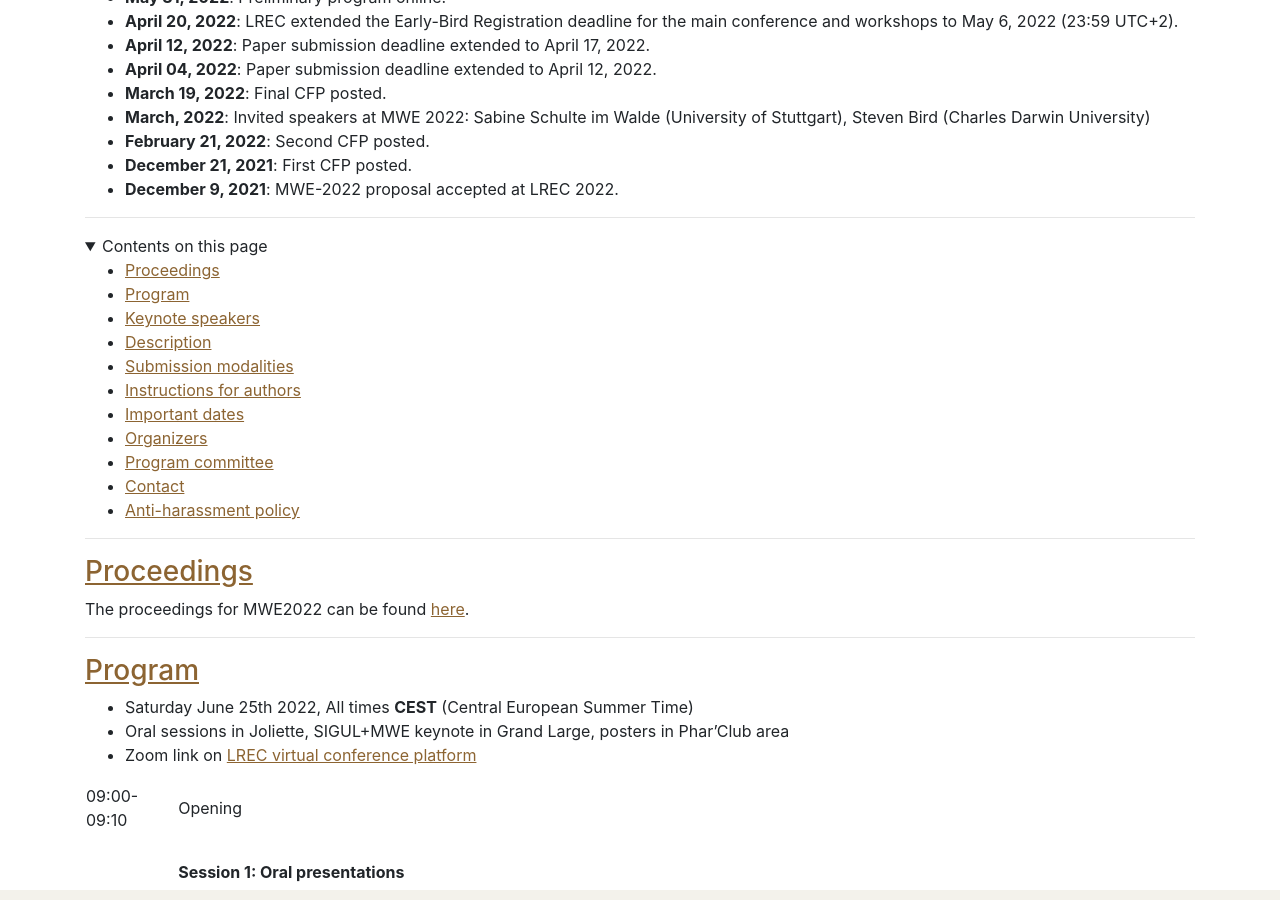
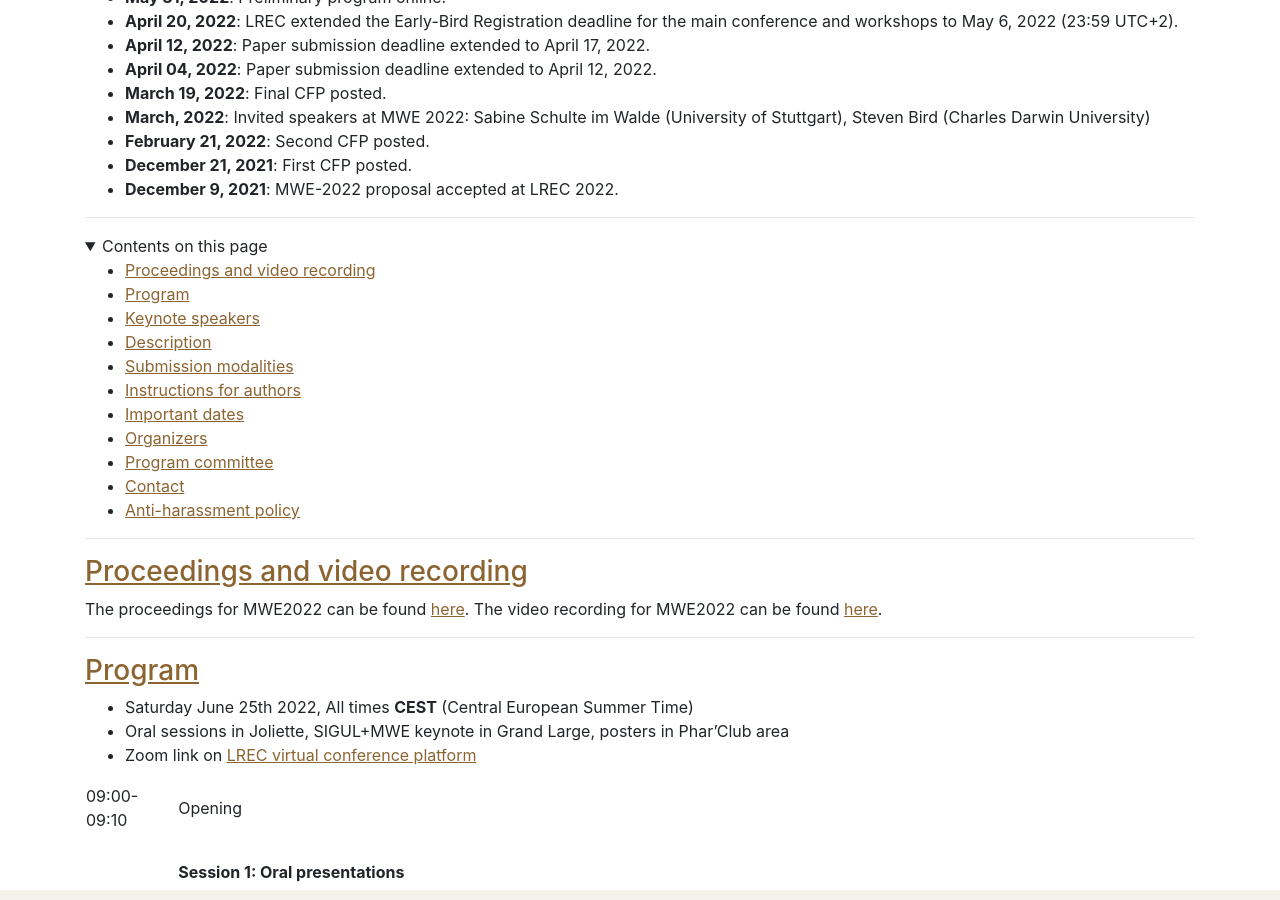
Before and after one commit to multiword/multiword.github.io, a Jekyll site: the page built from mwe2022/index.md, in a window 1280 px wide and 900 px high, scrolled down 418 px. Built offline with Jekyll 4.4.1, drawn with Linux system fonts in a browser that asks for light colours; comment, search, counter and statistics services are not loaded.

Commit message:
Add a link to the video recording of the workshop

```diff
--- a/mwe2022/index.md
+++ b/mwe2022/index.md
@@ -34,7 +34,7 @@ Special Interest Group on the Lexicon ([SIGLEX](http://www.siglex.org/)) of the
   <summary>
     Contents on this page
   </summary>
-- [Proceedings](#proceedings)
+- [Proceedings and video recording](#proceedings-video)
 - [Program](#program)
 - [Keynote speakers](#keynotes)
 - [Description](#description)
@@ -53,9 +53,10 @@ Special Interest Group on the Lexicon ([SIGLEX](http://www.siglex.org/)) of the
 
 -----
 
-### <a name="proceedings"> Proceedings </a>
+### <a name="proceedings-video"> Proceedings and video recording </a>
 
 The proceedings for MWE2022 can be found [here](https://aclanthology.org/events/mwe-2022/).
+The video recording for MWE2022 can be found [here](http://www.lrec-conf.org/proceedings/lrec2022/media/workshops/MWE2022.mp4).
 
 -----
 
```
